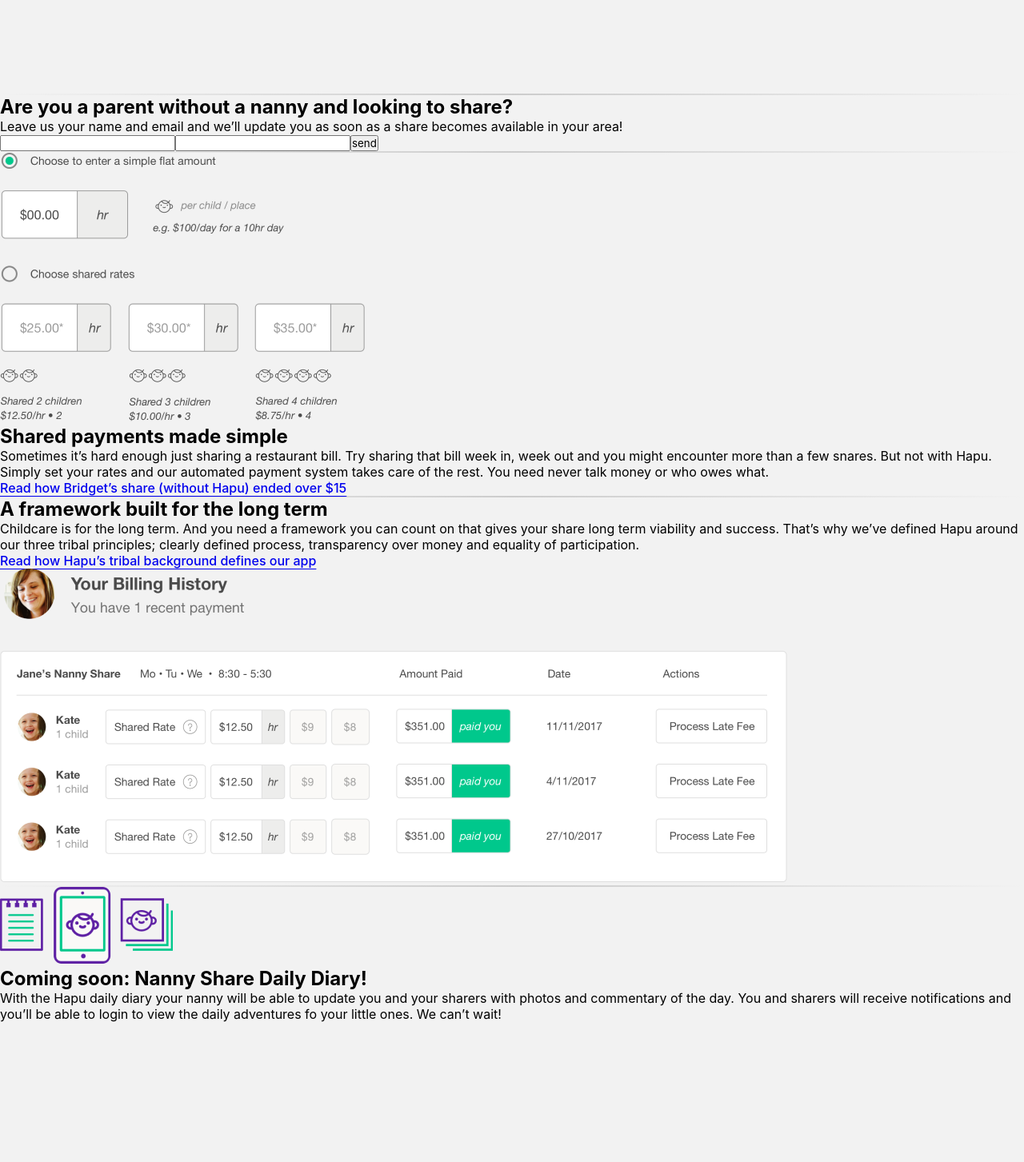
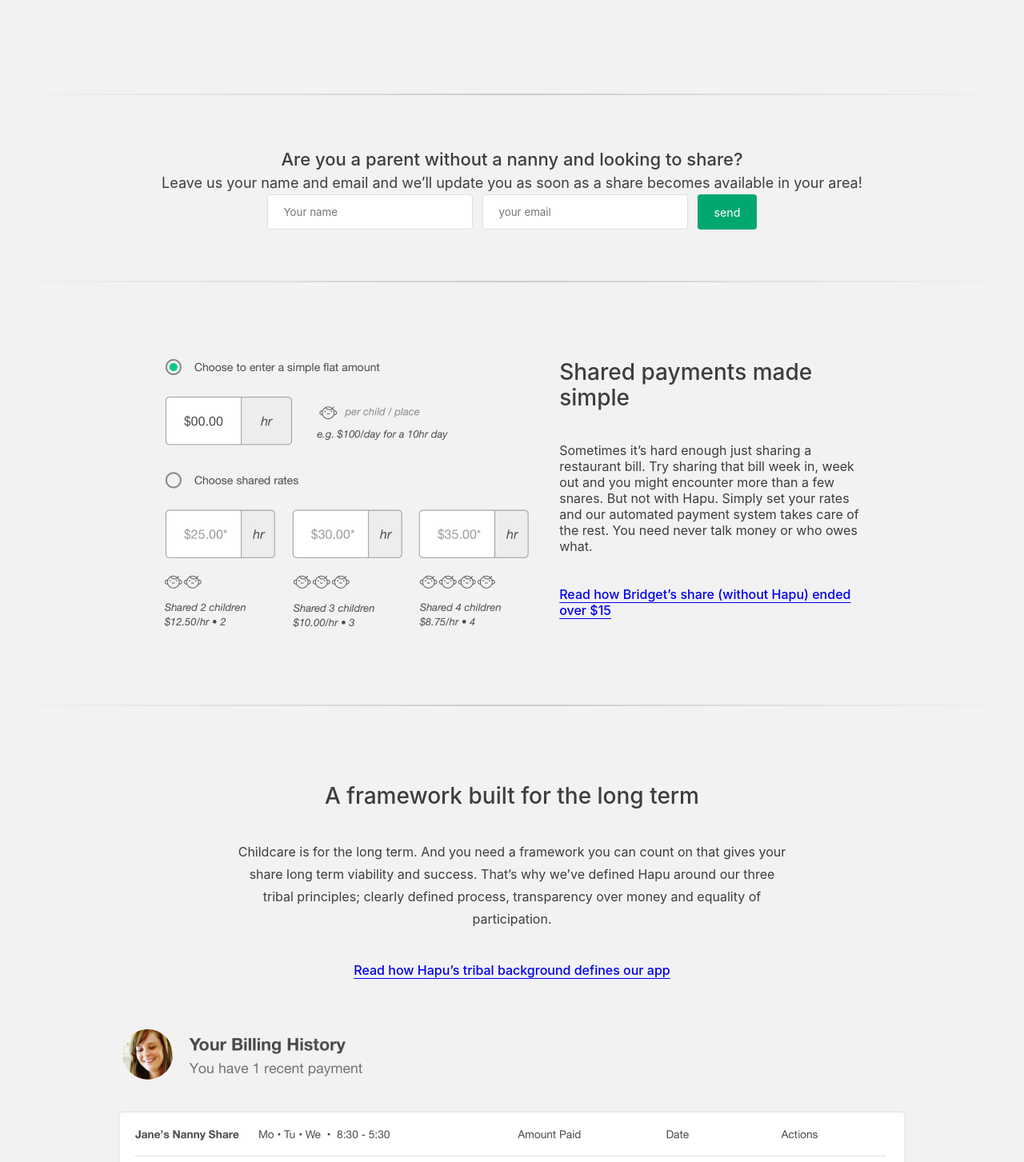
Before and after one commit to LughWalle/jungle-challenge, a React (Create React App) app: page / in a window 1280 px wide. Shown: the part 1197-2650 px from the top of the page at 80% size. Before the commit the page ends 2475 px from the top, so only its background shows below. Built offline with nearby package versions, Linux system fonts and the light colour scheme.

Commit message:
style sections completed

```diff
--- a/src/App.js
+++ b/src/App.js
@@ -12,7 +12,7 @@
         <Hero />
         <News />
         <Infos />
-        {/* <Footer /> */}
+        <Footer />
       </div>
     </Provider>
   );
--- a/src/components/Infos.jsx
+++ b/src/components/Infos.jsx
@@ -1,17 +1,28 @@
-import React from 'react';
-import './sass/Info.scss';
-import ImageSection1 from '../assets/images/ImageSection1.png';
-import ImageSection3 from '../assets/images/ImageSection3.png';
-import ImageSection4 from '../assets/images/ImageSection4.png';
-import ImageSection5 from '../assets/images/ImageSection5.png';
+import React from "react";
+import "./sass/Info.scss";
+import ImageSection1 from "../assets/images/ImageSection1.png";
+import ImageSection3 from "../assets/images/ImageSection3.png";
+import ImageSection4 from "../assets/images/ImageSection4.png";
+import ImageSection5 from "../assets/images/ImageSection5.png";
 
 function Infos() {
   return (
     <div>
       <section className="section1">
         <div className="sec-text">
-          <h1>Share your home, nanny and costs</h1>
-          <p>You have a fantastic home, a fantastic nanny and wouldn’t cutting your costs in half be, well, fantastic?! If only it was easy to connect with other parents to share your costs? Well now it is, with Hapu. <a href="/">Hapu means tribe</a> and it’s our foundational 3 tribal principles that empowers you to create and manage your own tribe. A tribe that together has the power to create new affordable solutions in childcare that work for you and your community.</p>
+          <h1>
+            Share your home,
+            <br /> nanny and costs
+          </h1>
+          <p>
+            You have a fantastic home, a fantastic nanny and wouldn’t cutting
+            your costs in half be, well, fantastic?! If only it was easy to
+            connect with other parents to share your costs? Well now it is, with
+            Hapu. <a href="/">Hapu means tribe</a> and it’s our foundational 3
+            tribal principles that empowers you to create and manage your own
+            tribe. A tribe that together has the power to create new affordable
+            solutions in childcare that work for you and your community.
+          </p>
           <a href="/">Ready to get started?</a>
         </div>
         <img src={ImageSection1} alt="" />
@@ -21,14 +32,31 @@
 
       <section className="section2">
         <div className="sec-text">
-          <h2>Are you a parent without a nanny and looking to share?</h2>
-          <p>Leave us your name and email and we’ll update you as soon as a share becomes available in your area!</p>
+          <h1>Are you a parent without a nanny and looking to share?</h1>
+          <p>
+            Leave us your name and email and we’ll update you as soon as a share
+            becomes available in your area!
+          </p>
         </div>
-        <div>
-          <input type="text" name="your name" id="your-name" />
-          <input type="text" name="your email" id="your-email" />
-          <button typr="button">send</button>
-        </div>
+        <form className="form">
+          <input
+            type="text"
+            name="your name"
+            id="your-name"
+            placeholder="Your name"
+            required
+          />
+          <input
+            type="text"
+            name="your email"
+            id="your-email"
+            placeholder="your email"
+            required
+          />
+          <button type="submit" className="submit">
+            send
+          </button>
+        </form>
       </section>
 
       <hr className="divider" />
@@ -36,8 +64,14 @@
       <section className="section3">
         <img src={ImageSection3} alt="img" />
         <div className="sec-text">
-          <h2>Shared payments made simple</h2>
-          <p>Sometimes it’s hard enough just sharing a restaurant bill. Try sharing that bill week in, week out and you might encounter more than a few snares. But not with Hapu. Simply set your rates and our automated payment system takes care of the rest. You need never talk money or who owes what.</p>
+          <h1>Shared payments made simple</h1>
+          <p>
+            Sometimes it’s hard enough just sharing a restaurant bill. Try
+            sharing that bill week in, week out and you might encounter more
+            than a few snares. But not with Hapu. Simply set your rates and our
+            automated payment system takes care of the rest. You need never talk
+            money or who owes what.
+          </p>
           <a href="/">Read how Bridget’s share (without Hapu) ended over $15</a>
         </div>
       </section>
@@ -46,8 +80,14 @@
 
       <section className="section4">
         <div className="sec-text">
-          <h2>A framework built for the long term</h2>
-          <p>Childcare is for the long term. And you need a framework you can count on that gives your share long term viability and success. That’s why we’ve defined Hapu around our three tribal principles; clearly defined process, transparency over money and equality of participation.</p>
+          <h1>A framework built for the long term</h1>
+          <p>
+            Childcare is for the long term. And you need a framework you can
+            count on that gives your share long term viability and success.
+            That’s why we’ve defined Hapu around our three tribal principles;
+            clearly defined process, transparency over money and equality of
+            participation.
+          </p>
           <a href="/">Read how Hapu’s tribal background defines our app</a>
         </div>
         <img src={ImageSection4} alt="" />
@@ -56,15 +96,19 @@
       <hr className="divider" />
 
       <section className="section5">
+        <img src={ImageSection5} alt="" />
         <div className="sec-text">
-          <img src={ImageSection5} alt="" />
-          <h2>Coming soon: Nanny Share Daily Diary!</h2>
-          <p>With the Hapu daily diary your nanny will be able to update you and your sharers with photos and commentary of the day. You and sharers will receive notifications and you’ll be able to login to view the daily adventures fo your little ones. We can’t wait!</p>
+          <h1>Coming soon: Nanny Share Daily Diary!</h1>
+          <p>
+            With the Hapu daily diary your nanny will be able to update you and
+            your sharers with photos and commentary of the day. You and sharers
+            will receive notifications and you’ll be able to login to view the
+            daily adventures fo your little ones. We can’t wait!
+          </p>
         </div>
-
       </section>
     </div>
-  )
+  );
 }
 
 export default Infos;
--- a/src/components/sass/Info.scss
+++ b/src/components/sass/Info.scss
@@ -1,16 +1,154 @@
-@import '../../sass/main.scss';
+@import "../../sass/main.scss";
 
 hr {
   border: 0;
   height: 2px;
-  background-image: linear-gradient(to right, transparent, #CCC, transparent);
+  background-image: linear-gradient(to right, transparent, #ccc, transparent);
 }
 
 .section1 {
   @include dual-column();
   gap: 4vw;
   margin: 120px 9vw 120px 16vw;
-  & > img {
-    width: 53%;
+  img {
+    width: 39vw;
+  }
+  @include breakpoint($tablet-screen) {
+    @include dual-tablet();
+    flex-direction: column-reverse;
+    gap: 24px;
+  }
+  @include breakpoint($mobile-screen) {
+    @include dual-mobile();
+    img {
+      width: 85vw;
+    }
   }
 }
+
+.section2 {
+  @include single-column();
+  margin: 64px auto;
+  h1 {
+    font-size: 1.375rem;
+    line-height: 2rem;
+    font-weight: 500;
+  }
+  p {
+    font-size: 1.125rem;
+    line-height: 1.75rem;
+  }
+  .form {
+    display: flex;
+    gap: 12px;
+    justify-content: center;
+    input {
+      border: 1px solid #dfdfdf;
+      border-radius: 4px;
+      padding: 0 20px;
+      height: 44px;
+    }
+    .submit {
+      @include btn-sample($primary-color);
+      height: 44px;
+      margin: 0;
+    }
+  }
+  @include breakpoint($tablet-screen) {
+    @include single-tablet();
+    .form {
+      flex-direction: column;
+      gap: 10px;
+    }
+  }
+  @include breakpoint($mobile-screen) {
+    @include single-mobile();
+  }
+}
+
+.section3 {
+  @include dual-column();
+  gap: 3vw;
+  margin: 96px 16vw;
+  img {
+    width: 60vw;
+  }
+  @include breakpoint($tablet-screen) {
+    @include dual-tablet();
+    flex-direction: column;
+    gap: 40px;
+    img {
+      width: 60vw;
+    }
+  }
+  @include breakpoint($mobile-screen) {
+    @include dual-mobile();
+    margin-inline: 4.4vw;
+    h1 {
+      margin: 0 19vw;
+    }
+    img {
+      width: 86.5vw;
+    }
+  }
+}
+
+.section4 {
+  @include single-column();
+  margin: 96px 23vw;
+  gap: 64px;
+  .sec-text {
+    gap: 40px;
+    h1 {
+      font-size: 1.75rem;
+      line-height: 2rem;
+      font-weight: 500;
+    }
+    p {
+      font-size: 1rem;
+      line-height: 1.75rem;
+    }
+    img {
+      align-self: center;
+    }
+  }
+  @include breakpoint($tablet-screen) {
+    @include single-tablet();
+    img {
+      display: none;
+    }
+  }
+  @include breakpoint($mobile-screen) {
+    @include single-mobile();
+    .sec-text {
+      h1 {
+        margin: 0 19vw;
+      }
+    }
+  }
+}
+
+.section5 {
+  @include single-column();
+  margin: 96px 23vw;
+  .sec-text {
+    gap: 40px;
+    h1 {
+      font-size: 1.75rem;
+      font-weight: 500;
+      line-height: 2rem;
+      margin-top: 40px;
+    }
+    p {
+      font-size: 1rem;
+      line-height: 1.5rem;
+    }
+  }
+
+  @include breakpoint($tablet-screen) {
+    @include single-tablet();
+  }
+  @include breakpoint($mobile-screen) {
+    @include single-mobile();
+  }
+}
--- a/src/sass/main.scss
+++ b/src/sass/main.scss
@@ -1,7 +1,7 @@
 // colors
 $first-color: #fff;
 $back-color: #000;
-$primary-color: #00A870;
+$primary-color: #00a870;
 $secondary-color: #5e20a4;
 $section-text-color: #3d3d3d;
 
@@ -40,11 +40,59 @@
     h1 {
       font-size: 1.75rem;
       line-height: 2rem;
+      font-weight: 500;
     }
   }
-  & > img {
+  img {
     width: 70vw;
   }
+}
+
+@mixin dual-tablet {
+  margin: 64px 10vw;
+  text-align: center;
+  .sec-text {
+    h1 {
+      font-size: 1.375rem;
+    }
+  }
+  img {
+    width: 70vw;
+  }
+}
+
+@mixin dual-mobile {
+  margin: 64px 4.5vw;
+  .sec-text {
+    p {
+      margin: 16px 0 24px;
+    }
+  }
+}
+
+@mixin single-column {
+  align-items: center;
+  color: $section-text-color;
+  display: flex;
+  flex-direction: column;
+  text-align: center;
+  .sec-text {
+    display: flex;
+    flex-direction: column;
+  }
+}
+
+@mixin single-tablet {
+  margin: 64px;
+  h1 {
+    font-size: 1.375rem;
+    line-height: 2rem;
+    font-weight: 500;
+  }
+}
+
+@mixin single-mobile {
+  margin: 64px 4.5vw;
 }
 
 // interactions
```
